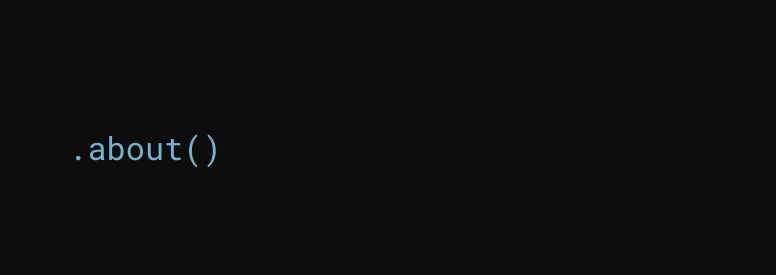
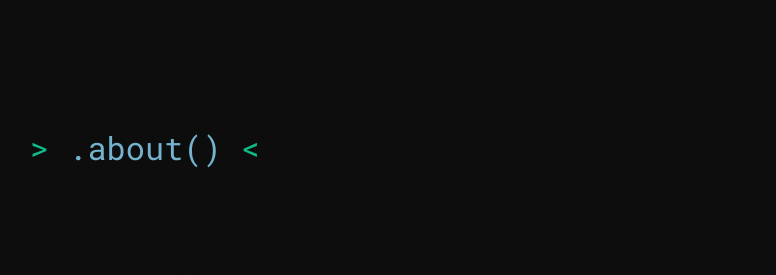
Before and after one commit to Cronabot/cronabot-tech, a Next.js app in the folder site/: page /about in a window 1280 px wide. Both pictures are taken after a click on the button 1224 px from the left and 56 px from the top of the page. Shown: the part 153-428 px from the top of the page, without its empty margins (495-1271 px from the left). Built offline with nearby package versions, Linux system fonts and the light colour scheme.

Commit message:
Detect current page and add style

```diff
--- a/site/src/components/Navbar/Navbar.module.scss
+++ b/site/src/components/Navbar/Navbar.module.scss
@@ -158,15 +158,7 @@
                     }
                 }
 
-                &::before {
-                    position: fixed;
-                    transform: translateX(-200%);
-                    content: '{';
-                    opacity: 0;
-                    color: $secondary;
-                    transition: opacity 0.2s, transform 0.2s;
-                    pointer-events: none;
-                }
+                &::before,
                 &::after {
                     position: fixed;
                     transform: translateX(100%);
@@ -175,6 +167,25 @@
                     color: $secondary;
                     transition: opacity 0.2s, transform 0.2s;
                     pointer-events: none;
+                }
+
+                &::before {
+                    transform: translateX(-200%);
+                    content: '{';
+                }
+
+                &.active {
+                    pointer-events: none;
+                    &::before {
+                        content: '>';
+                        transition: opacity 0.3s 0s;
+                        opacity: 0;
+                    }
+                    &::after {
+                        content: '<';
+                        transition: opacity 0.3s 0s;
+                        opacity: 0;
+                    }
                 }
 
                 &:hover {
@@ -206,6 +217,11 @@
                 a {
                     transition-delay: 0.2s;
                     transform: none;
+                    &.active::before,
+                    &.active::after {
+                        opacity: 1;
+                        transition-delay: 1s;
+                    }
                 }
             }
         }
--- a/site/src/components/Navbar/index.tsx
+++ b/site/src/components/Navbar/index.tsx
@@ -1,5 +1,6 @@
 import { FC, useEffect, useRef, useState } from 'react';
 import Link from 'next/link';
+import { useRouter } from 'next/router';
 
 import styles from './Navbar.module.scss';
 
@@ -27,6 +28,8 @@ const Navbar: FC<Props> = ({}) => {
         }
     }, [toggled]);
 
+    const currentPage = useRouter().pathname;
+
     if (!mounted) return null;
 
     return (
@@ -51,10 +54,42 @@ const Navbar: FC<Props> = ({}) => {
                         <div></div>
                     </div>
                     <div className={styles.links}>
-                        <Link href='/'>.home()</Link>
-                        <Link href='/about'>.about()</Link>
-                        <Link href='/portfolio'>.portfolio()</Link>
-                        <Link href='/contact'>.contact()</Link>
+                        <Link href='/'>
+                            <a
+                                className={
+                                    currentPage == '/' ? styles.active : ''
+                                }>
+                                .home()
+                            </a>
+                        </Link>
+                        <Link href='/about'>
+                            <a
+                                className={
+                                    currentPage == '/about' ? styles.active : ''
+                                }>
+                                .about()
+                            </a>
+                        </Link>
+                        <Link href='/portfolio'>
+                            <a
+                                className={
+                                    currentPage == '/portfolio'
+                                        ? styles.active
+                                        : ''
+                                }>
+                                .portfolio()
+                            </a>
+                        </Link>
+                        <Link href='/contact'>
+                            <a
+                                className={
+                                    currentPage == '/contact'
+                                        ? styles.active
+                                        : ''
+                                }>
+                                .contact()
+                            </a>
+                        </Link>
                     </div>
                 </div>
             </nav>
```
